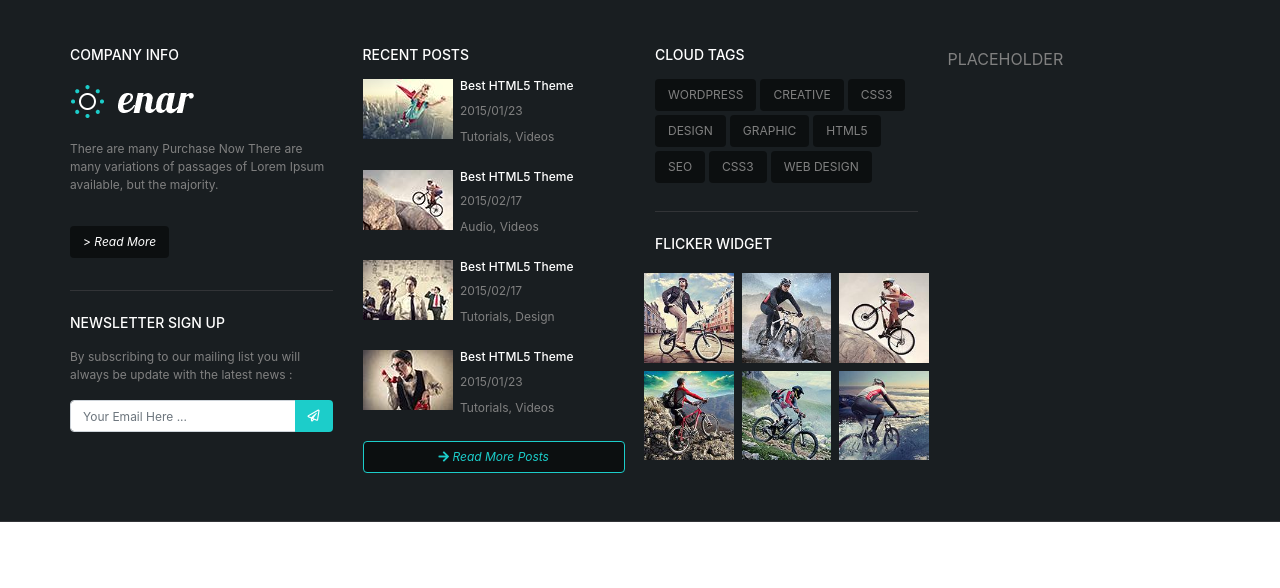
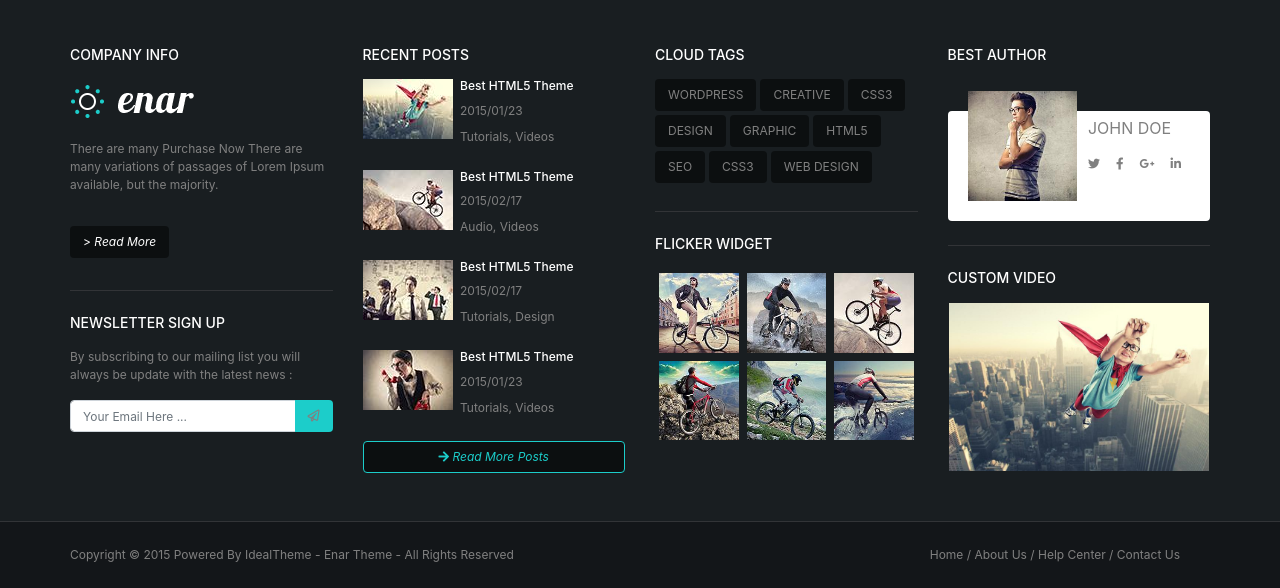
Before and after one commit to MantasZakas/Front-end-final-project, a website: page index.html in a window 1280 px wide. Shown: the part 5237-5825 px from the top of the page. Before the commit the page ends 5759 px from the top, so only its background shows below. Drawn offline with nearby package versions, Linux system fonts and the light colour scheme; some packages are replaced by stand-ins of ours.

Commit message:
Html and css done
Some minor tweaks still need to be done, especially in the footer.

```diff
--- a/index.html
+++ b/index.html
@@ -685,7 +685,7 @@
                         <hr class="my-4">
                         <!--Flicker widget-->
                         <h4 class="mb-3">FLICKER WIDGET</h4>
-                        <div class="row px-md-0 px-3">
+                        <div class="row mx-0">
                             <div class="col-md-4 col-6 p-1">
                                 <a href="#">
                                     <img class="img-fluid" src="images/flicker1.jpg" alt="bicycle 1">
@@ -716,10 +716,67 @@
                                     <img class="img-fluid" src="images/flicker6.jpg" alt="bicycle 6">
                                 </a>
                             </div>
-                            <!--TODO fix padding in row div with images-->
                         </div>
                     </div>
-                    <div class="col-md-6 col-12 mb-lg-0 mb-5">PLACEHOLDER</div>
+                    <div class="col-md-6 col-12 mb-lg-0 mb-5">
+                        <!--Best author-->
+                        <h4 class="mb-3">BEST AUTHOR</h4>
+                        <div class="row bg-white rounded mx-0 mt-5">
+                            <div class="col-5 px-0">
+                                <img id="author" class="img-fluid" src="images/team2-medium.jpg" alt="author">
+                            </div>
+                            <div class="col-7">
+                                <h6 class="py-2 pl-3 mb-0">JOHN DOE</h6>
+                                <nav>
+                                    <ul class="nav">
+                                        <li class="nav-item">
+                                            <a class="nav-link pr-0" href="#">
+                                                <i class="fab fa-twitter"></i>
+                                            </a>
+                                        </li>
+                                        <li class="nav-item">
+                                            <a class="nav-link pr-0" href="#">
+                                                <i class="fab fa-facebook-f"></i>
+                                            </a>
+                                        </li>
+                                        <li class="nav-item">
+                                            <a class="nav-link pr-0" href="#">
+                                                <i class="fab fa-google-plus-g"></i>
+                                            </a>
+                                        </li>
+                                        <li class="nav-item">
+                                            <a class="nav-link pr-0" href="#">
+                                                <i class="fab fa-linkedin-in"></i>
+                                            </a>
+                                        </li>
+                                    </ul>
+                                </nav>
+                            </div>
+                        </div>
+                        <hr class="my-4">
+                        <!--Custom video-->
+                        <h4 class="mb-3">CUSTOM VIDEO</h4>
+                        <button class="btn p-0" type="button" data-toggle="modal" data-target="#video_modal">
+                            <img class="img-fluid" src="images/blog5.jpg" alt="video">
+                        </button>
+                        <!--Modal window for video-->
+                        <div class="modal fade" id="video_modal">
+                            <div class="modal-dialog modal-dialog-centered">
+                                <div class="modal-content border-0">
+                                    <!--TODO sort out the button-->
+                                    <!--<button type="button" class="close" data-dismiss="modal">&times;</button>-->
+                                    <div class="modal-body p-0">
+                                        <div class="embed-responsive embed-responsive-16by9">
+                                            <iframe width="560" height="315"
+                                                    src="https://www.youtube.com/embed/YV4oYkIeGJc?&autoplay=1" frameborder="0"
+                                                    allow="accelerometer; autoplay; encrypted-media; gyroscope; picture-in-picture"
+                                                    allowfullscreen></iframe>
+                                        </div>
+                                    </div>
+                                </div>
+                            </div>
+                        </div>
+                    </div>
                 </div>
             </div>
         </div>
@@ -727,6 +784,27 @@
 </div>
 <!--END BOTTOM LINKS SECTION-->
 
+<!--BEGIN FOOTER-->
+<!--TODO sort out paddings and responsive in footer-->
+<footer>
+    <div class="container py-4">
+        <div class="row w-100">
+            <div class="col-md-6 col-12 p-0">
+                <p class="m-0">
+                    Copyright © 2015 Powered By <a href="#">IdealTheme</a> - <a href="#">Enar Theme</a> - All Rights
+                    Reserved
+                </p>
+            </div>
+            <div class="col-md-6 col-12 p-0">
+                <p class="m-0 text-right">
+                    <a href="#">Home</a> / <a href="#">About Us</a> / <a href="#">Help Center</a>
+                    / <a href="#">Contact Us</a>
+                </p>
+            </div>
+        </div>
+    </div>
+</footer>
+<!--END FOOTER-->
 
 <!--TODO add button to go to the top of the page-->
 <script src="https://maps.googleapis.com/maps/api/js?key=AIzaSyD3eDQxZgH3A7Ra7gBM_SqXesiYDxgShzk&callback=googleMap"></script>
--- a/scss/style.scss
+++ b/scss/style.scss
@@ -43,6 +43,13 @@ p, a, li {
   font-size: 12px;
 }
 
+footer {
+  background-color: #131619;
+  a {
+    color: grey;
+  }
+}
+
 //Bootstrap class modification BEGIN
 
 //.container {   TODO might need to remove this
@@ -65,6 +72,13 @@ p, a, li {
 .btn-dark {
   background-color: #0c0f10;
   border-color: transparent;
+}
+
+.modal-body {
+  .close {
+    font-size: 30px;
+    transform: translateY(-40px) translateX(40px);
+  }
 }
 
 //Bootstrap modification End
@@ -203,8 +217,11 @@ p, a, li {
   background-color: #191e21;
   border: solid #323437;
   border-width: 1px 0;
-  h4, h5, span, i {
+  h4, h5, span {
     color: white;
+  }
+  h6 {
+    font-weight:normal;
   }
   button, span, input, h5 {
     font-size: 12px;
@@ -218,10 +235,18 @@ p, a, li {
   #logo {
     max-height: 125px;
   }
+  #read_more {
+    i {
+      color: white;
+    }
+  }
   #read_more_posts {
     i {
       color: $primary-color;
     }
+  }
+  #author {
+    transform: translateY(-20px) translateX(20px);
   }
 }
 
```
Also changed, not shown: css/style.css, images/blog5.jpg (added), images/team2-medium.jpg (added).
